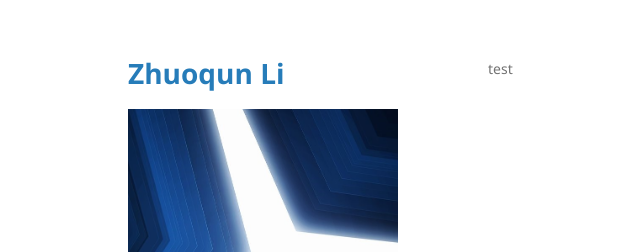
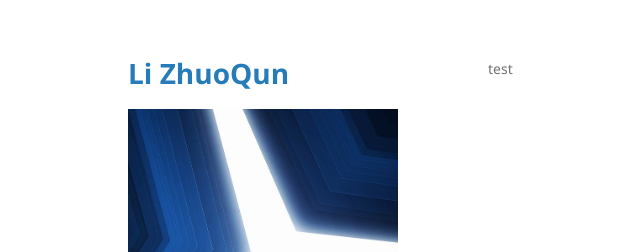
Before and after one commit to Li-Z-Q/Li-Z-Q.github.io, a Jekyll site: the page built from index.md, in a window 1280 px wide. Shown: the top 252 px of the page, without its empty margins (82-722 px from the left). Built offline with Jekyll 4.4.1, drawn with Linux system fonts in a browser that asks for light colours; our own code applies the rules of GitHub Pages for plain Markdown files; the repository's description, which GitHub fills in, is left out; some of the changed lines change nothing that is shown.

Commit message:
Update _config.yml

```diff
--- a/_config.yml
+++ b/_config.yml
@@ -1,6 +1,6 @@
-title: Zhuoqun Li
+title: Li ZhuoQun
 logo: /assets/img/picture.jpeg
 # description: Ph.D. Candidate, from 2018 to now
 show_downloads: false
 google_analytics:
-theme: jekyll-theme-minimal
+# theme: jekyll-theme-minimal
```
